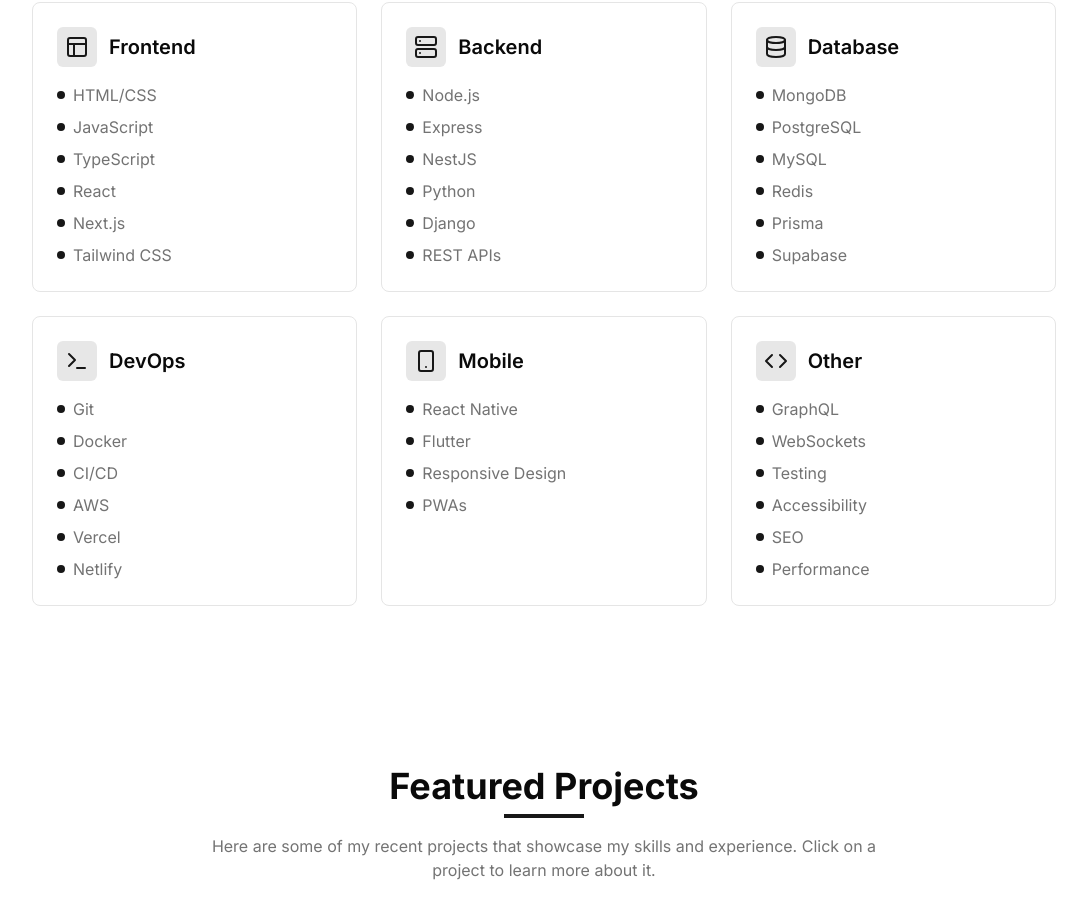
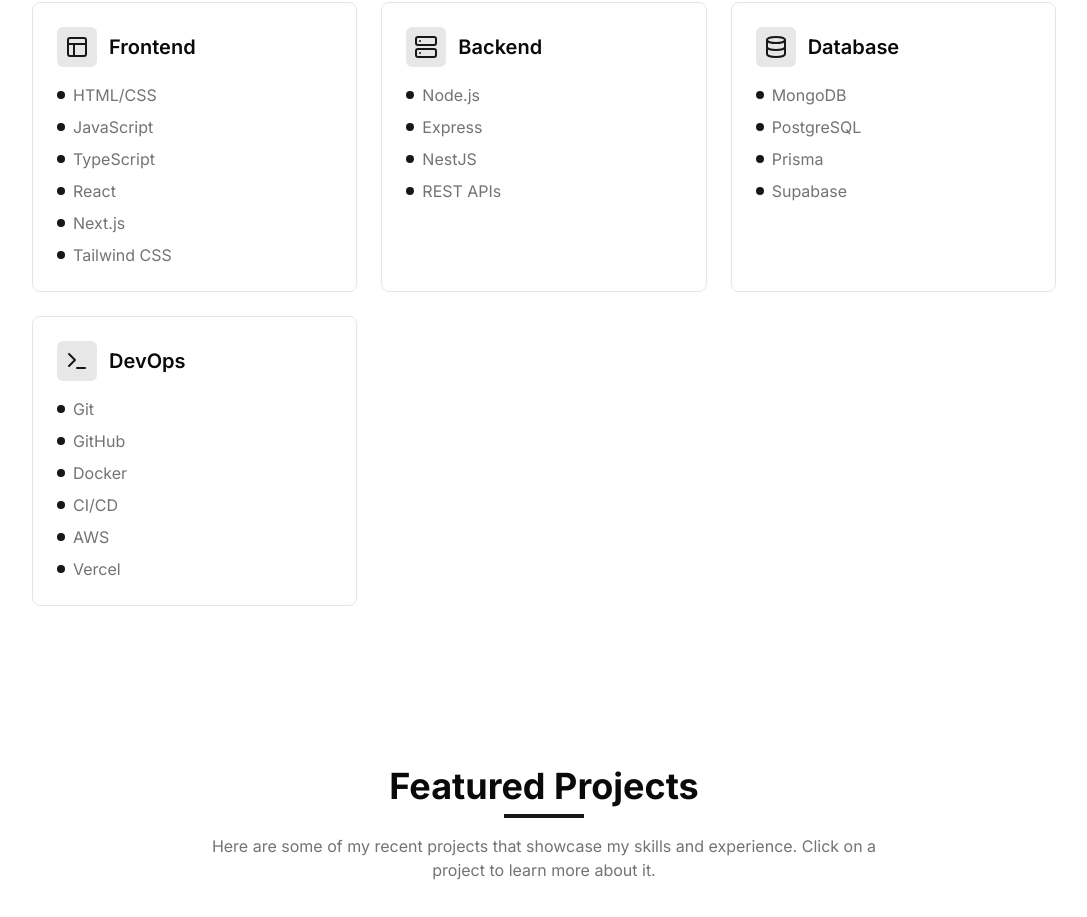
Before and after one commit to CamiloTello002/portfolio, a Next.js app: page / in a window 1280 px wide. Shown: the part 1990-2907 px from the top of the page, without its empty margins (96-1183 px from the left). Built offline with nearby package versions, Linux system fonts and the light colour scheme.

Commit message:
chore: update skill list

```diff
--- a/components/skills.tsx
+++ b/components/skills.tsx
@@ -13,27 +13,17 @@ const skills = [
   {
     category: "Backend",
     icon: <Server className="h-6 w-6" />,
-    items: ["Node.js", "Express", "NestJS", "Python", "Django", "REST APIs"],
+    items: ["Node.js", "Express", "NestJS", "REST APIs"],
   },
   {
     category: "Database",
     icon: <Database className="h-6 w-6" />,
-    items: ["MongoDB", "PostgreSQL", "MySQL", "Redis", "Prisma", "Supabase"],
+    items: ["MongoDB", "PostgreSQL", "Prisma", "Supabase"],
   },
   {
     category: "DevOps",
     icon: <Terminal className="h-6 w-6" />,
-    items: ["Git", "Docker", "CI/CD", "AWS", "Vercel", "Netlify"],
-  },
-  {
-    category: "Mobile",
-    icon: <Smartphone className="h-6 w-6" />,
-    items: ["React Native", "Flutter", "Responsive Design", "PWAs"],
-  },
-  {
-    category: "Other",
-    icon: <Code className="h-6 w-6" />,
-    items: ["GraphQL", "WebSockets", "Testing", "Accessibility", "SEO", "Performance"],
+    items: ["Git", "GitHub", "Docker", "CI/CD", "AWS", "Vercel"],
   },
 ]
 
```
